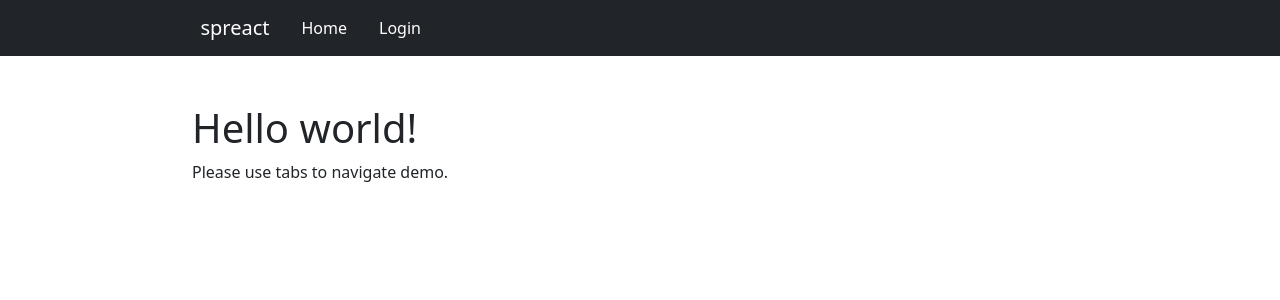
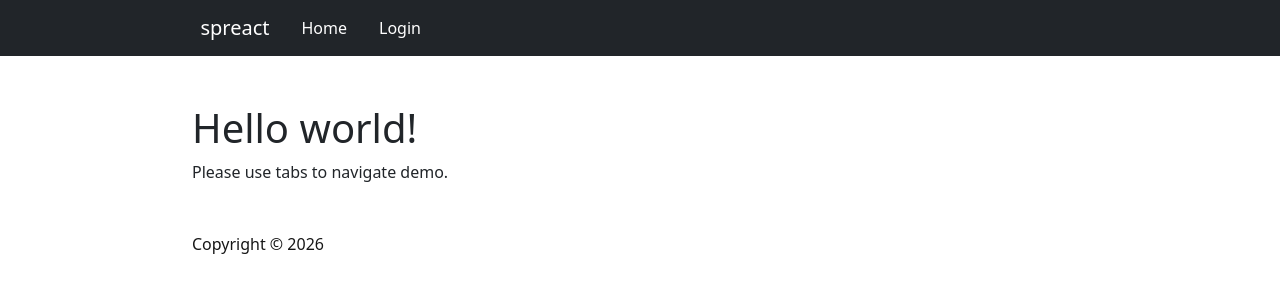
Before and after one commit to 4tinbras/spring-react-demo, a Next.js app in the folder react-front/: page / in a window 1280 px wide. Shown: the top 300 px of the page. Built offline with nearby package versions, Linux system fonts and the light colour scheme.

Commit message:
Added trivial footer

```diff
--- a/react-front/app/layout.tsx
+++ b/react-front/app/layout.tsx
@@ -32,9 +32,6 @@ export default function RootLayout({children,}: Readonly<{ children: React.React
             crossOrigin="anonymous"
         />
         <div>
-            {/*https://react.dev/learn/synchronizing-with-effects
-                TODO: add interval checkup on access token expiry and show pop-up or try to refresh
-             */}
             <AuthZProvider>
                 <NavBar></NavBar>
                 <div className={'top-container my-5'}>
@@ -44,6 +41,12 @@ export default function RootLayout({children,}: Readonly<{ children: React.React
                 </div>
             </AuthZProvider>
         </div>
+
+        <footer>
+            <div className={'top-container'}>
+                <span>{'Copyright © ' + new Date().getFullYear()}</span>
+            </div>
+        </footer>
         </body>
         </html>
     );
--- a/react-front/app/src/styles/globals.css
+++ b/react-front/app/src/styles/globals.css
@@ -22,6 +22,11 @@ body {
   font-family: Arial, Helvetica, sans-serif;
   -webkit-font-smoothing: antialiased;
   -moz-osx-font-smoothing: grayscale;
+}
+
+footer {
+  color: var(--foreground);
+  background: var(--background);
 }
 
 * {
```
